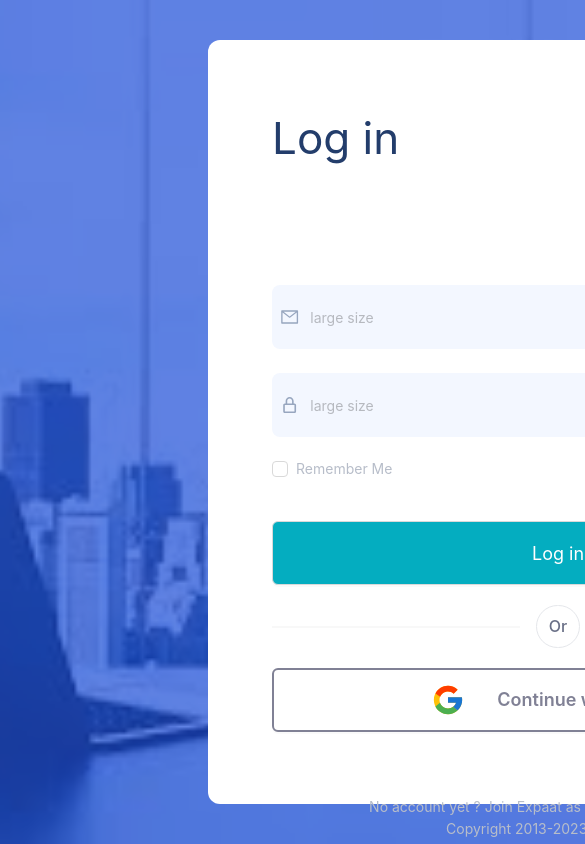
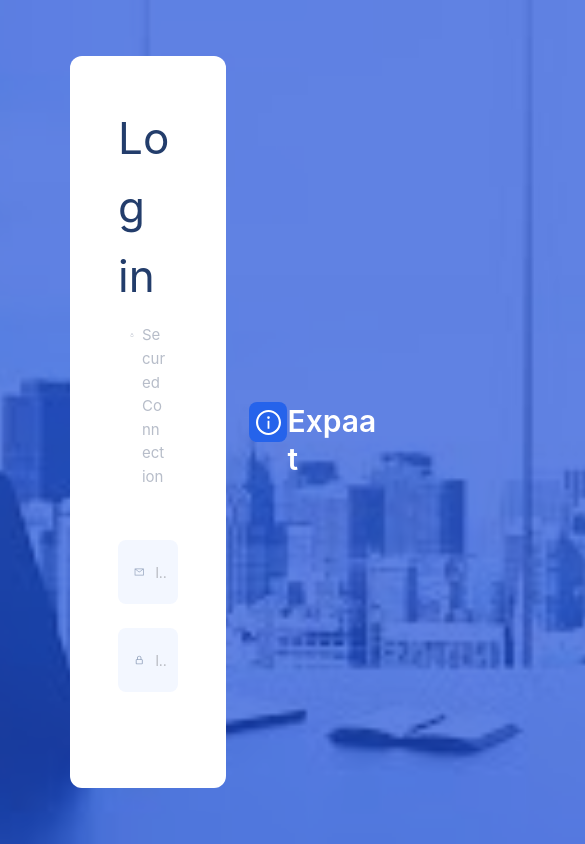
Before and after one commit to tolu2507/Career_Finder, a React (Create React App) app: page / in a window 390 px wide. Shown: the top 844 px of the page, 585 px wide, since content can reach past the window. Built offline with nearby package versions, Linux system fonts and the light colour scheme; a web font is replaced by a local one.

Commit message:
fixed the responsiveness of the screen

```diff
--- a/src/common/Input.tsx
+++ b/src/common/Input.tsx
@@ -10,13 +10,12 @@ export function LoginInput({ data }: { data: INPUT[] }) {
             returner = (
               <div
                 key={i}
-                className="pl-2 rounded-lg h-16 bg-[#f3f7ff] flex items-center justify-center"
+                className="pl-4 rounded-lg h-16 bg-[#f3f7ff] flex items-center justify-center"
               >
                 {prefix.data}
                 <Input
                   placeholder="large size"
                   className="h-full bg-transparent border-0"
-                  // value={value}
                   onChange={setChange}
                 />
               </div>
@@ -31,7 +30,6 @@ export function LoginInput({ data }: { data: INPUT[] }) {
                 <Input
                   placeholder="large size"
                   className="h-full bg-transparent border-0"
-                  // value={value}
                   onChange={setChange}
                 />
                 {prefix.data}
--- a/src/component/login/LoginComponent.tsx
+++ b/src/component/login/LoginComponent.tsx
@@ -1,18 +1,36 @@
 import { Col } from "antd";
 import { TitleSubComponent } from "./LoginSubComponentBottom";
 import { LoginComponentContent } from "./LoginSubComponentTop";
+import twStyled from "tailwind-styled-components";
 
-export function LoginComponent() {
+export function LoginComponent({
+  height,
+  width,
+}: {
+  height: number;
+  width: number;
+}) {
+  const StyledColumnLeft = twStyled(
+    Col
+  )`rounded-xl flex bg-white h-[100%] p-12 ;`;
+
+  const StyledColumnRight = twStyled(
+    Col
+  )`rounded-xl h-[100%] items-center flex text-white ;`;
+
+  const StyledDiv = twStyled.div`py-14 mx-[10%] flex ;`;
+  let diBox = (width * 10) / 100;
+
   return (
-    <div className="h-screen w-[100%] flex">
-      <div className="h-screen w-[100%] py-10 flex">
-        <Col className="rounded-xl flex-1">
+    <div className="flex">
+      <StyledDiv style={{ height: height, width: width }}>
+        <StyledColumnLeft style={{ width: width / 2 - diBox }}>
           <LoginComponentContent />
-        </Col>
-        <Col className=" rounded-xl pl-48 h-[100%] flex-1 items-center flex text-white">
+        </StyledColumnLeft>
+        <StyledColumnRight style={{ width: width / 2 - diBox }}>
           <TitleSubComponent />
-        </Col>
-      </div>
+        </StyledColumnRight>
+      </StyledDiv>
     </div>
   );
 }
--- a/src/component/login/LoginSecuredText.tsx
+++ b/src/component/login/LoginSecuredText.tsx
@@ -10,7 +10,7 @@ const StyledTitleText = twStyled(Text)`
   `;
 
 const StyledDiv = twStyled.div`
-  text-right p-3 mb-16 flex ml-[370px] ;
+   p-3 mb-10 flex justify-end ;
   `;
 
 const StyledText = twStyled(Text)`
@@ -23,12 +23,11 @@ const StyledWrapper = twStyled.div`
 export function LoginSecuredtext() {
   return (
     <StyledDiv>
-      <BiLockAlt size={24} color="#b7bdc9" />
-      <StyledTitleText>{CONSTANT.SECURED}</StyledTitleText>
+        <BiLockAlt size={24} color="#b7bdc9" />
+        <StyledTitleText>{CONSTANT.SECURED}</StyledTitleText>
     </StyledDiv>
   );
 }
-
 export function LoginCheckBox() {
   const onChange = (e: CheckboxChangeEvent) => {
     console.log(`checked = ${e.target.checked}`);
--- a/src/component/login/LoginSubComponentBottom.tsx
+++ b/src/component/login/LoginSubComponentBottom.tsx
@@ -6,7 +6,7 @@ const { Title } = Typography;
 
 export function TitleSubComponent() {
   return (
-    <div className="flex items-center justify-center space-x-2">
+    <div className="flex items-center justify-center ml-[15%]">
       <div className=" bg-blue-600 w-10 flex rounded-lg h-10 items-center justify-center">
         <InfoCircleOutlined style={{ fontSize: 25 }} />
       </div>
--- a/src/component/login/LoginSubComponentTop.tsx
+++ b/src/component/login/LoginSubComponentTop.tsx
@@ -28,7 +28,7 @@ export function LoginComponentContent() {
   text-[44px] text-[#233d6b] ;
   `;
   const StyledDiv = twStyled.div`
-  bg-white rounded-xl min-w-[700px] h-[100%] p-16 ml-52 ;
+    rounded-xl h-[100%] w-[100%] overflow-hidden ;
   `;
 
   const inputData: INPUT[] = [
--- /dev/null
+++ b/src/hooks/dimension.ts
@@ -0,0 +1,21 @@
+import { useEffect, useState } from "react";
+
+export const useDimension = () => {
+  const [screenWidth, setScreenWidth] = useState(window.innerWidth);
+  const [screenHeight, setScreenHeight] = useState(window.innerHeight);
+
+  useEffect(() => {
+    const handleResize = () => {
+      setScreenWidth(window.innerWidth);
+      setScreenHeight(window.innerHeight);
+    };
+
+    window.addEventListener("resize", handleResize);
+
+    return () => {
+      window.removeEventListener("resize", handleResize);
+    };
+  }, []);
+
+  return { screenWidth, screenHeight };
+};
--- a/src/pages/LoginPage.tsx
+++ b/src/pages/LoginPage.tsx
@@ -1,18 +1,24 @@
 import { LoginComponent } from "../component/login/LoginComponent";
+import { useDimension } from "../hooks/dimension";
+import twStyled from "tailwind-styled-components";
 
 export function Login() {
   const backgroundImageUrl = "url(/images/background.png)";
+  const { screenHeight, screenWidth } = useDimension();
+
+  const StyledDiv = twStyled.div`relative min-w-[700px] font-hind ;`;
 
   return (
-    <div className="relative min-w-[700px] font-hind">
+    <StyledDiv>
       <div
         className="absolute inset-0 bg-cover bg-no-repeat bg-center min-w-[700px]"
-        style={{ backgroundImage: backgroundImageUrl }}
+        style={{ backgroundImage: backgroundImageUrl, height: screenHeight }}
       />
-      <div className="absolute inset-0 bg-blue-700 opacity-70 min-w-[700px]" />
+      <div className="absolute inset-0 bg-blue-700 opacity-70 min-w-[700px] h-screen" />
+      {/* <StyledDiv /> */}
 
       {/* Content of the project */}
-      <LoginComponent />
-    </div>
+      <LoginComponent height={screenHeight} width={screenWidth} />
+    </StyledDiv>
   );
-};
+}
```
